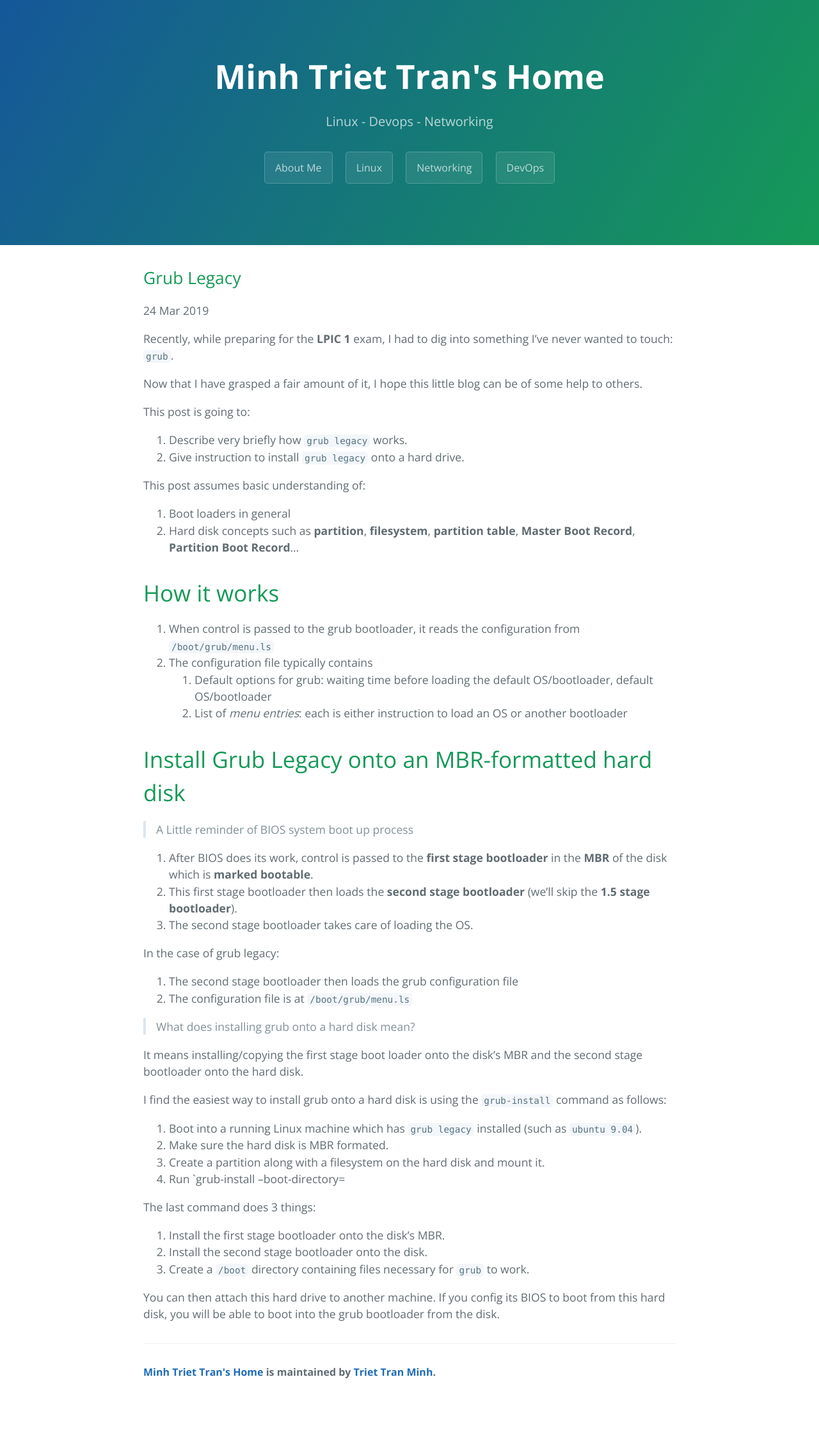
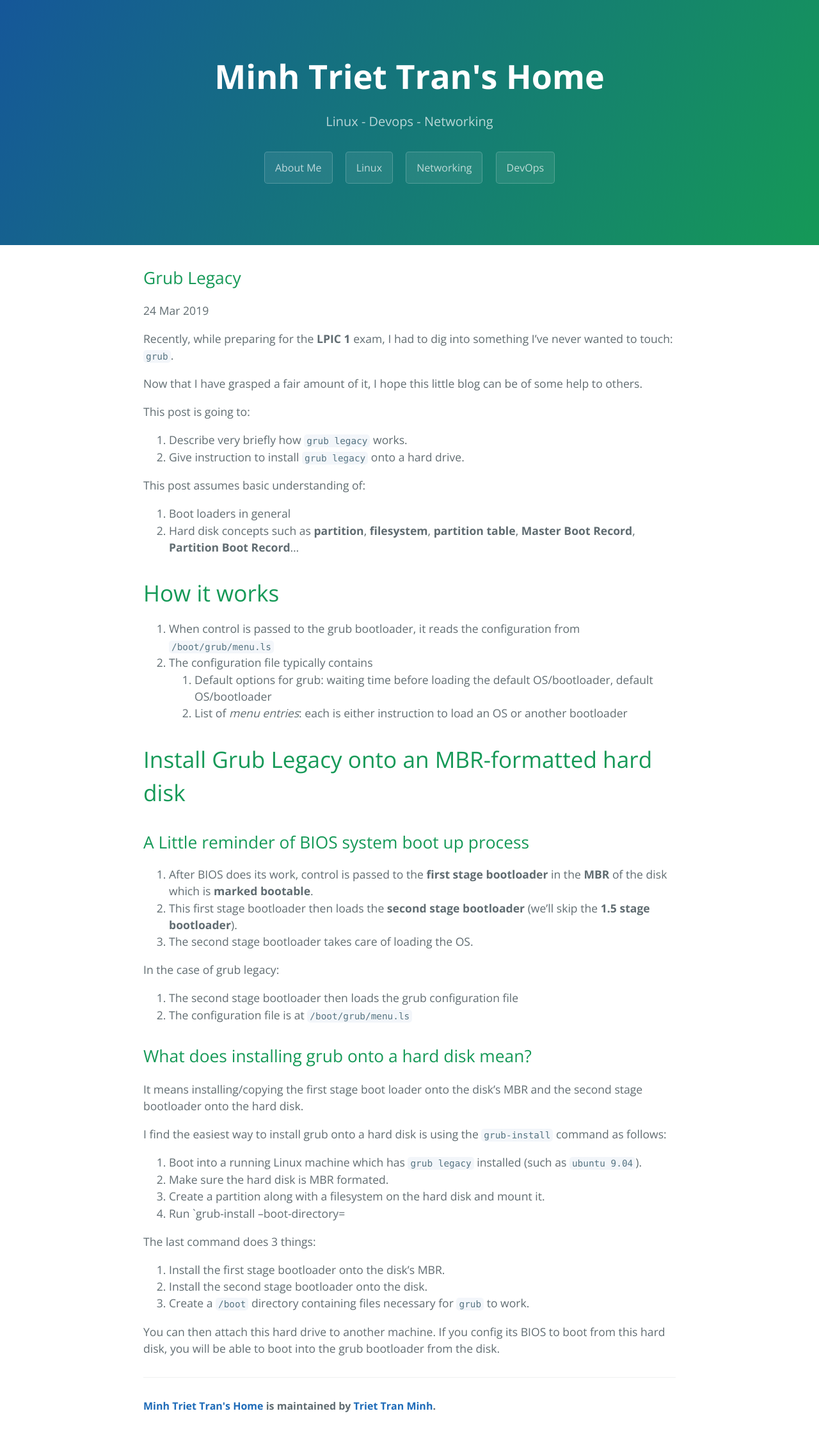
Before and after one commit to minhtrietbkit/minhtrietbkit.github.io, a Jekyll site: the page built from _posts/2019-03-24-grub-legacy.md, in a window 1280 px wide. Shown: the whole page at 64% size. Built offline with Jekyll 4.4.1, drawn with Linux system fonts in a browser that asks for light colours; before the commit the page ends 2188 px from its top, so only the background shows below that.

Commit message:
fix format

```diff
--- a/_posts/2019-03-24-grub-legacy.md
+++ b/_posts/2019-03-24-grub-legacy.md
@@ -25,7 +25,7 @@ This post assumes basic understanding of:
 
 # Install Grub Legacy onto an MBR-formatted hard disk
 
-> A Little reminder of BIOS system boot up process
+## A Little reminder of BIOS system boot up process
 
 1. After BIOS does its work, control is passed to the **first stage bootloader** in the **MBR** of the disk which is **marked bootable**.
 2. This first stage bootloader then loads the **second stage bootloader** (we'll skip the **1.5 stage bootloader**).
@@ -35,7 +35,7 @@ In the case of grub legacy:
 1. The second stage bootloader then loads the grub configuration file
 2. The configuration file is at `/boot/grub/menu.ls`
 
-> What does installing grub onto a hard disk mean?
+## What does installing grub onto a hard disk mean?
 
 It means installing/copying the first stage boot loader onto the disk's MBR and the second stage bootloader onto the hard disk.
 
```
